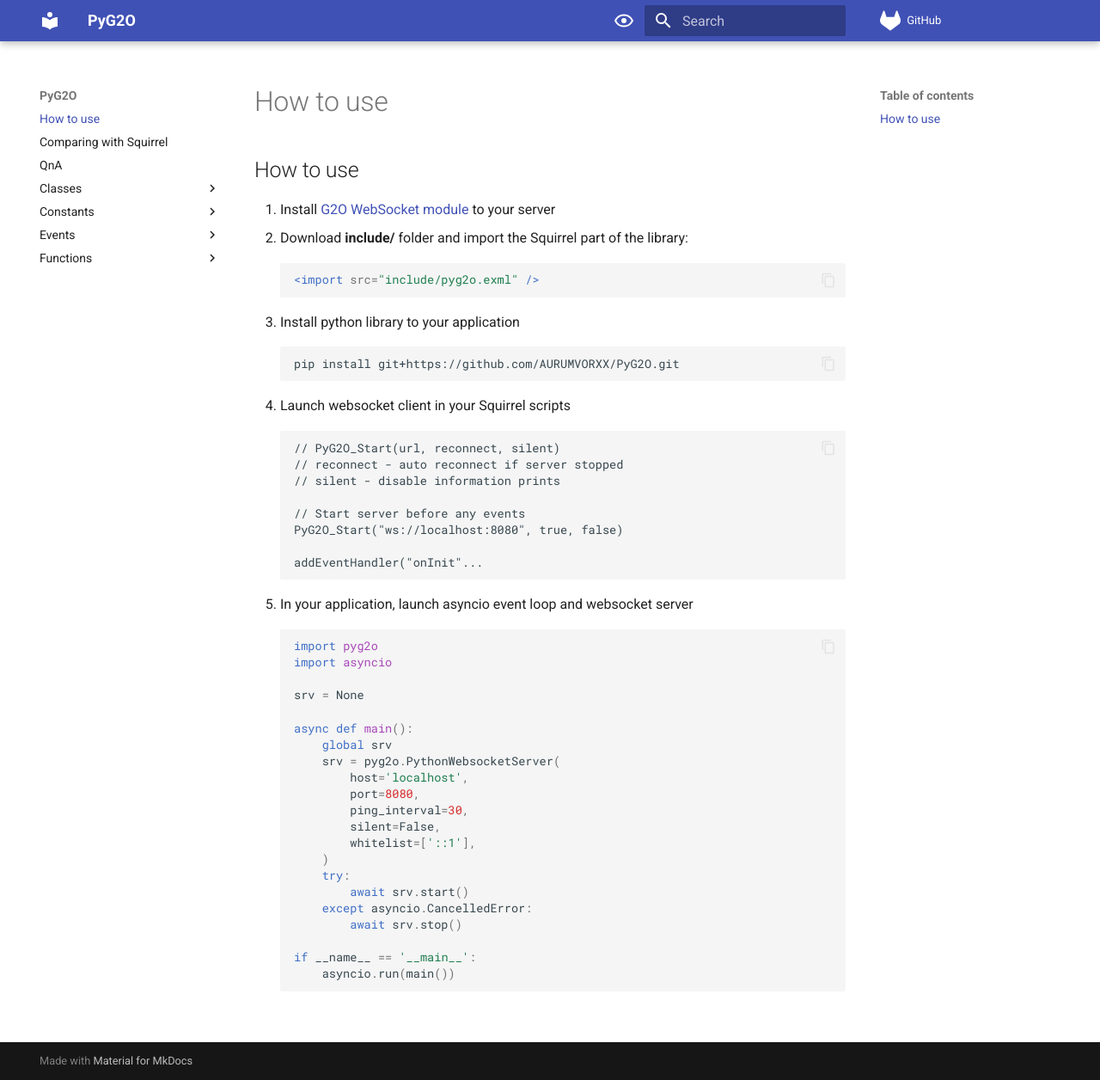
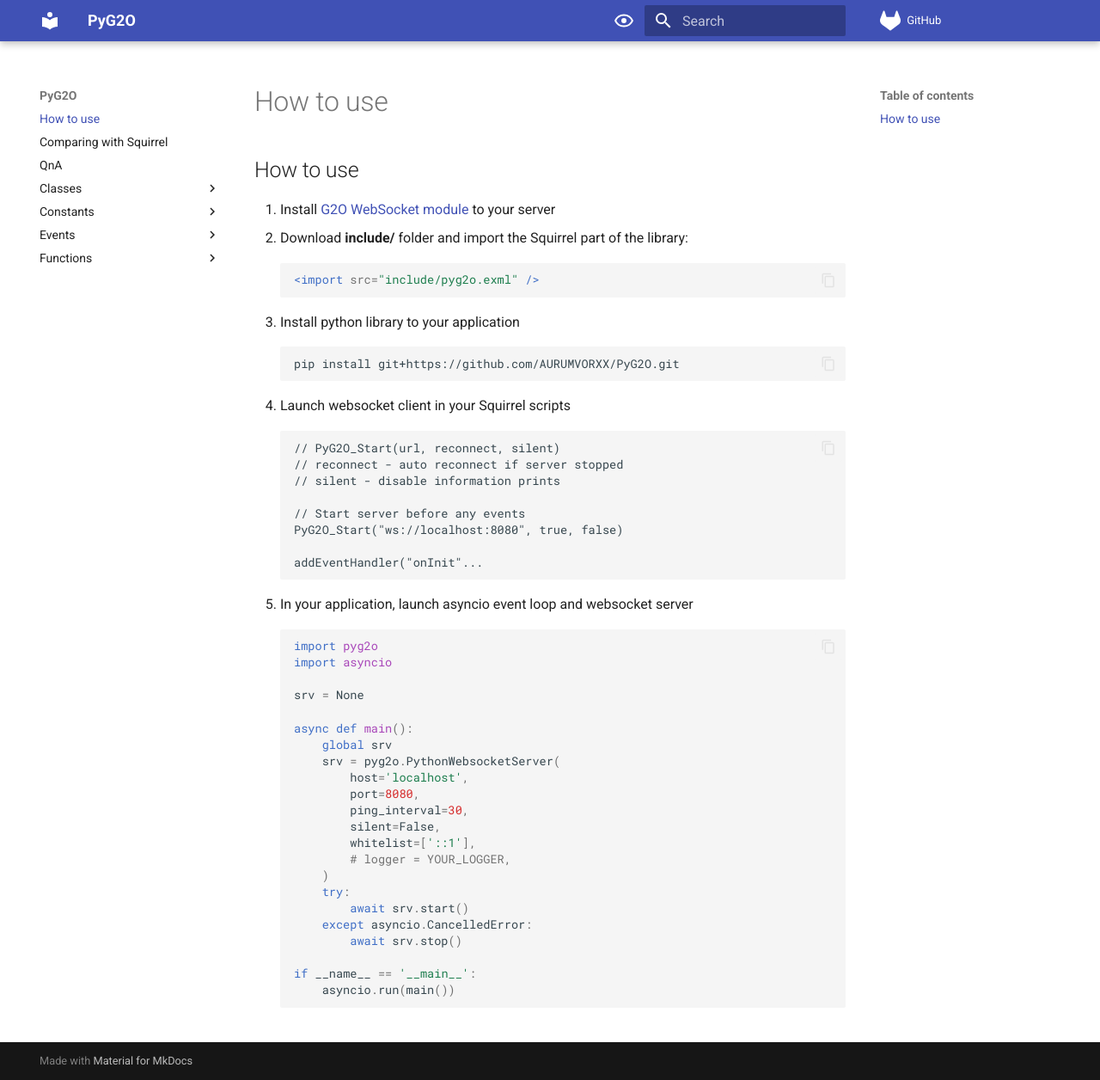
Before and after one commit to AURUMVORXX/PyG2O, an MkDocs documentation site: the page built from docs/index.md, in a window 1280 px wide and 1256 px high. Shown: the whole window at 86% size. Built offline with MkDocs 1.6.1 and Material for MkDocs 9.7.7, drawn with Linux system fonts in a browser that asks for light colours; comment, search, counter and statistics services are not loaded.

Commit message:
docs: Custom logger support

```diff
--- a/docs/index.md
+++ b/docs/index.md
@@ -34,6 +34,7 @@
         ping_interval=30,
         silent=False,
         whitelist=['::1'],
+        # logger = YOUR_LOGGER,
     )
     try:
         await srv.start()
```
